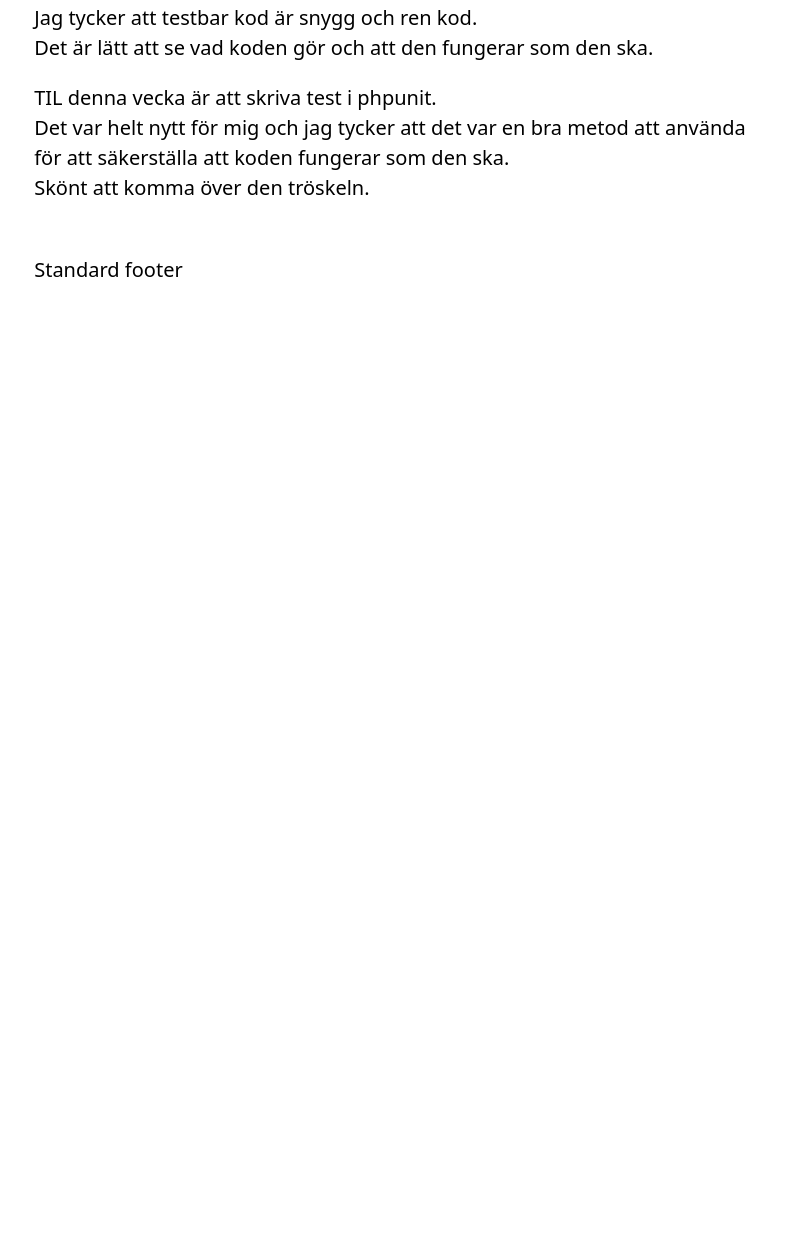
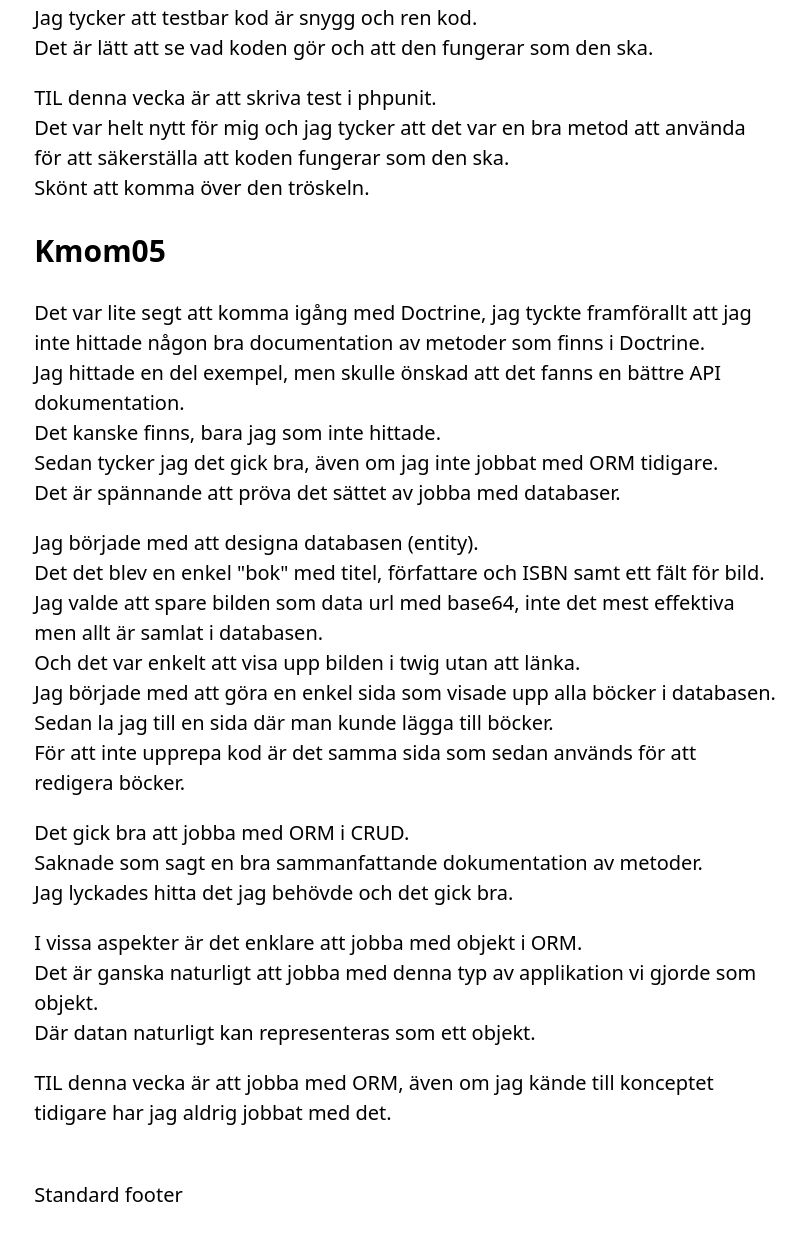
Before and after one commit to maru23bth/mvc, a Symfony app: template templates/report.html.twig in a window 1280 px wide. Shown: the part 3473-4715 px from the top of the page, without its empty margins (234-1040 px from the left). Before the commit the page ends 3750 px from the top, so only its background shows below. Run offline with Twig, Linux system fonts and the light colour scheme; the template is opened without the code that fills it, so the values that code supplies are empty; style sheets or scripts are compiled from the project's sources; some libraries are stand-ins or nearby versions.

Commit message:
Wrote report for kmom05

```diff
--- a/templates/report.html.twig
+++ b/templates/report.html.twig
@@ -97,7 +97,8 @@
         mest för att jag kanske inte riktigt förstår på vilken nivå man ska lägga den.
         Och heller inte riktigt hur fritt man kan skriva.<br>
         Jag hittade <a href="https://pseudoeditor.com/app/">pseudoeditor.com</a> som jag använde.<br>
-        Jag gjorde mer en grov modell av hur jag tänkt flödet, där man egentligen skulle se både användare och bank som spelare.<br>
+        Jag gjorde mer en grov modell av hur jag tänkt flödet, där man egentligen skulle se både användare och bank som
+        spelare.<br>
     </p>
     <p>
         Berätta om din implementation från uppgiften. Hur löste du uppgiften, är du nöjd/missnöjd, vilken
@@ -157,9 +158,47 @@
     <p>
         <!-- Vilken är din TIL för detta kmom? -->
         TIL denna vecka är att skriva test i phpunit.<br>
-        Det var helt nytt för mig och jag tycker att det var en bra metod att använda för att säkerställa att koden fungerar som den ska.<br>
+        Det var helt nytt för mig och jag tycker att det var en bra metod att använda för att säkerställa att koden
+        fungerar som den ska.<br>
         Skönt att komma över den tröskeln.
     </p>
 </article>
 
+<article id="kmom05">
+    <h2>Kmom05</h2>
+    <p>
+        Det var lite segt att komma igång med Doctrine,
+        jag tyckte framförallt att jag inte hittade någon bra documentation av metoder som finns i Doctrine.<br>
+        Jag hittade en del exempel, men skulle önskad att det fanns en bättre API dokumentation.<br>
+        Det kanske finns, bara jag som inte hittade.<br>
+
+        Sedan tycker jag det gick bra, även om jag inte jobbat med ORM tidigare.<br>
+        Det är spännande att pröva det sättet av jobba med databaser.<br>
+    </p>
+    <p>
+        Jag började med att designa databasen (entity).<br>
+        Det det blev en enkel "bok" med titel, författare och ISBN samt ett fält för bild.<br>
+        Jag valde att spare bilden som data url med base64, inte det mest effektiva men allt är samlat i databasen.<br>
+        Och det var enkelt att visa upp bilden i twig utan att länka.<br>
+
+        Jag började med att göra en enkel sida som visade upp alla böcker i databasen.<br>
+        Sedan la jag till en sida där man kunde lägga till böcker.<br>
+        För att inte upprepa kod är det samma sida som sedan används för att redigera böcker.<br>
+
+    </p>
+    <p>
+        Det gick bra att jobba med ORM i CRUD.<br>
+        Saknade som sagt en bra sammanfattande dokumentation av metoder.<br>
+        Jag lyckades hitta det jag behövde och det gick bra.<br>
+    </p>
+    <p>
+        I vissa aspekter är det enklare att jobba med objekt i ORM.<br>
+        Det är ganska naturligt att jobba med denna typ av applikation vi gjorde som objekt.<br>
+        Där datan naturligt kan representeras som ett objekt.<br>
+    </p>
+    <p>
+        TIL denna vecka är att jobba med ORM, även om jag kände till konceptet tidigare har jag aldrig jobbat med det.<br>
+    </p>
+</article>
+
 {% endblock %}
```
